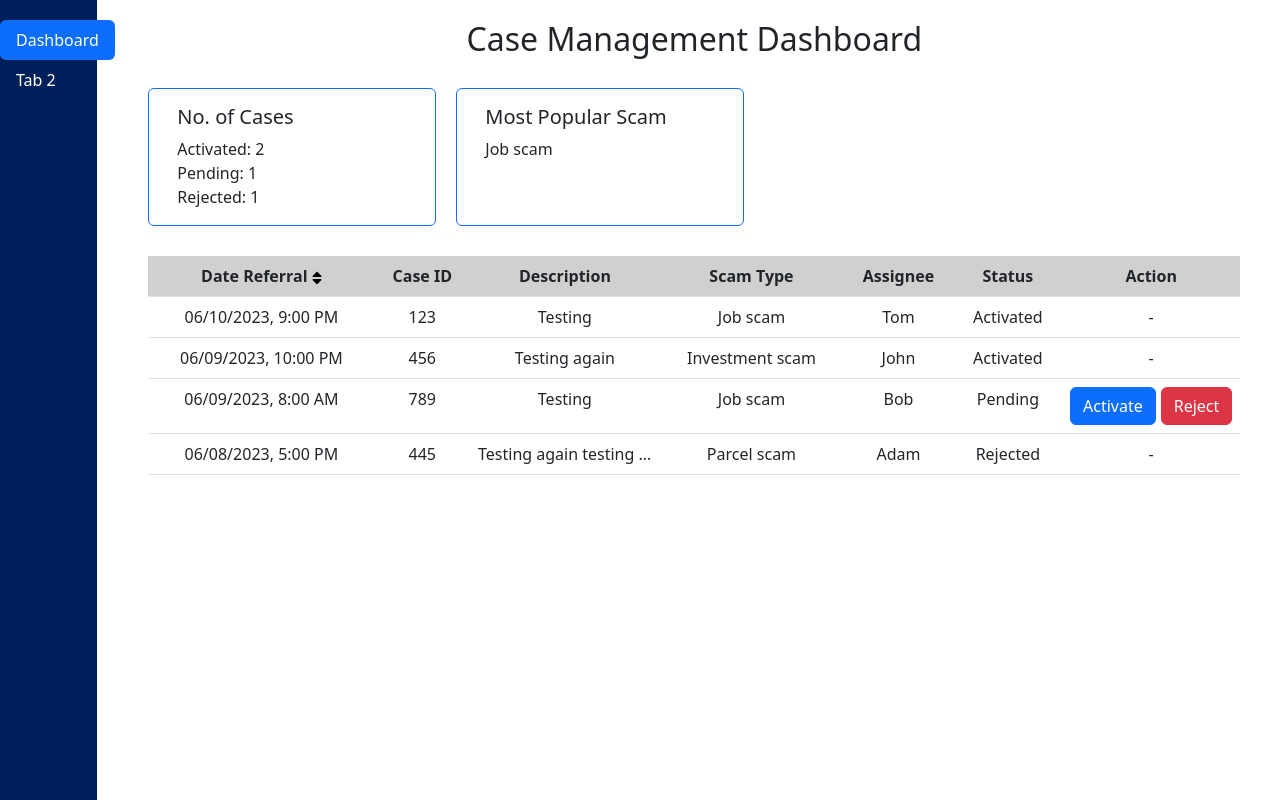
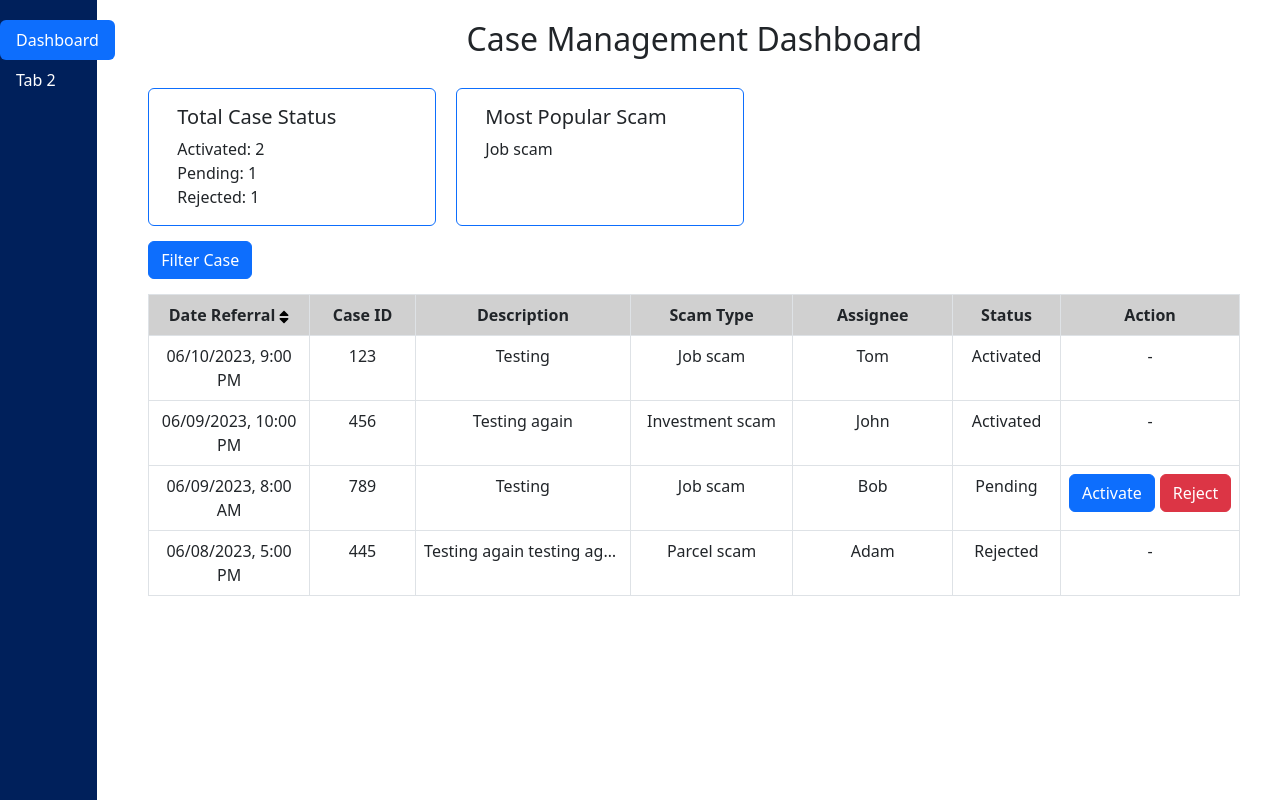
Before and after one commit to Donovan9617/antiscam-frontend, a React (Create React App) app: page / in a window 1280 px wide. Built offline with nearby package versions, Linux system fonts and the light colour scheme.

Commit message:
Add filter cases button

```diff
--- a/src/components/casestatisticcard/statusscamscard.jsx
+++ b/src/components/casestatisticcard/statusscamscard.jsx
@@ -3,7 +3,7 @@
 
 export const StatusScamsCard = ({ caseData }) => {
   const activatedCases = caseData.filter(
-    (caseDataItem) => caseDataItem.status === CASE_STATUS.ACCEPTED
+    (caseDataItem) => caseDataItem.status === CASE_STATUS.ACTIVATED
   );
   const pendingactivationCases = caseData.filter(
     (caseDataItem) => caseDataItem.status === CASE_STATUS.PENDING
@@ -17,7 +17,7 @@
       style={{ width: "18rem", marginRight: 20, marginTop: 20 }}
     >
       <Card.Body>
-        <Card.Title>No. of Cases</Card.Title>
+        <Card.Title>Total Case Status</Card.Title>
         <Card.Text>
           Activated: {activatedCases.length}
           <br />
--- a/src/config.jsx
+++ b/src/config.jsx
@@ -5,7 +5,14 @@
 };
 
 export const CASE_STATUS = {
-  ACCEPTED: "Activated",
+  ACTIVATED: "Activated",
   PENDING: "Pending",
   REJECTED: "Rejected",
 };
+
+export const FILTERED_CASE_STATUS = {
+  NONE: "none",
+  ACTIVATED: "activated",
+  PENDING: "pending",
+  REJECTED: "rejected",
+};
--- a/src/pages/dashboard/casetable/casetable.jsx
+++ b/src/pages/dashboard/casetable/casetable.jsx
@@ -2,10 +2,10 @@
 import { Image, Table } from "react-bootstrap";
 import { CaseActivationButton } from "../../../components/casebutton/caseactivationbutton";
 import { CaseRejectedButton } from "../../../components/casebutton/caserejectedbutton";
-import { CASE_STATUS } from "../../../config";
+import { CASE_STATUS, FILTERED_CASE_STATUS } from "../../../config";
 import sort from "../../../svgs/sort.svg";
 
-export const CaseTable = ({ caseData }) => {
+export const CaseTable = ({ caseData, filteredCaseStatus }) => {
   const [caseDataToShow, setCaseDataToShow] = useState([]);
   const [isDateReferralChronological, setIsDateReferralChronological] =
     useState(false);
@@ -24,19 +24,42 @@
         ? a.datereferral - b.datereferral
         : b.datereferral - a.datereferral;
     });
-    setCaseDataToShow(caseData);
   };
 
   useEffect(() => {
-    setCaseDataToShow(caseData);
-  }, [caseData]);
+    switch (filteredCaseStatus) {
+      case FILTERED_CASE_STATUS.ACTIVATED:
+        const activatedCasesData = caseData.filter(
+          (caseItem) => caseItem.status === CASE_STATUS.ACTIVATED
+        );
+        setCaseDataToShow(activatedCasesData);
+        break;
+      case FILTERED_CASE_STATUS.PENDING:
+        const pendingCasesData = caseData.filter(
+          (caseItem) => caseItem.status === CASE_STATUS.PENDING
+        );
+        setCaseDataToShow(pendingCasesData);
+        break;
+      case FILTERED_CASE_STATUS.REJECTED:
+        const rejectedCasesData = caseData.filter(
+          (caseItem) => caseItem.status === CASE_STATUS.REJECTED
+        );
+        setCaseDataToShow(rejectedCasesData);
+        break;
+      case FILTERED_CASE_STATUS.NONE:
+        setCaseDataToShow(caseData);
+        break;
+      default:
+        break;
+    }
+  }, [caseData, filteredCaseStatus, caseDataToShow]);
 
   return (
     <div style={{ textAlign: "center" }}>
-      <Table responsive>
+      <Table bordered responsive>
         <thead>
           <tr style={{ backgroundColor: "#d0d0d0" }}>
-            <th>
+            <th style={{ width: "15%" }}>
               <div
                 style={{ cursor: "pointer" }}
                 onClick={handleSortDateReferral}
@@ -45,12 +68,12 @@
                 <Image src={sort} alt="sort" style={{ width: "10px" }} />
               </div>
             </th>
-            <th>Case ID</th>
-            <th>Description</th>
-            <th>Scam Type</th>
-            <th>Assignee</th>
-            <th>Status</th>
-            <th>Action</th>
+            <th style={{ width: "10%" }}>Case ID</th>
+            <th style={{ width: "20%" }}>Description</th>
+            <th style={{ width: "15%" }}>Scam Type</th>
+            <th style={{ width: "15%" }}>Assignee</th>
+            <th style={{ width: "10%" }}>Status</th>
+            <th style={{ width: "15%" }}>Action</th>
           </tr>
         </thead>
         <tbody>
--- /dev/null
+++ b/src/pages/dashboard/casetools/casetools.jsx
@@ -0,0 +1,65 @@
+import { Button, Form, OverlayTrigger, Popover } from "react-bootstrap";
+
+const FilterCase = ({ filteredCaseStatus, setFilteredCaseStatus }) => {
+  const handleFilteredCases = (event) => {
+    const status = event.target.value;
+    setFilteredCaseStatus(status);
+  };
+
+  return (
+    <OverlayTrigger
+      trigger="click"
+      placement="right"
+      rootClose={true}
+      overlay={
+        <Popover>
+          <Popover.Body>
+            <Form>
+              <Form.Check
+                type="radio"
+                value="none"
+                label="None"
+                checked={filteredCaseStatus === "none"}
+                onChange={handleFilteredCases}
+              />
+              <Form.Check
+                type="radio"
+                value="activated"
+                label="Activated"
+                checked={filteredCaseStatus === "activated"}
+                onChange={handleFilteredCases}
+              />
+              <Form.Check
+                type="radio"
+                value="pending"
+                label="Pending"
+                checked={filteredCaseStatus === "pending"}
+                onChange={handleFilteredCases}
+              />
+              <Form.Check
+                type="radio"
+                value="rejected"
+                label="Rejected"
+                checked={filteredCaseStatus === "rejected"}
+                onChange={handleFilteredCases}
+              />
+            </Form>
+          </Popover.Body>
+        </Popover>
+      }
+    >
+      <Button>Filter Case</Button>
+    </OverlayTrigger>
+  );
+};
+
+export const CaseTools = ({ filteredCaseStatus, setFilteredCaseStatus }) => {
+  return (
+    <>
+      <FilterCase
+        filteredCaseStatus={filteredCaseStatus}
+        setFilteredCaseStatus={setFilteredCaseStatus}
+      />
+    </>
+  );
+};
--- a/src/pages/dashboard/dashboard.jsx
+++ b/src/pages/dashboard/dashboard.jsx
@@ -1,10 +1,15 @@
 import { useEffect, useState } from "react";
 import { Container } from "react-bootstrap";
+import { FILTERED_CASE_STATUS } from "../../config";
 import { CaseStatistics } from "./casestatistics/casestatistics";
 import { CaseTable } from "./casetable/casetable";
+import { CaseTools } from "./casetools/casetools";
 
 export const Dashboard = () => {
   const [caseData, setCaseData] = useState([]);
+  const [filteredCaseStatus, setFilteredCaseStatus] = useState(
+    FILTERED_CASE_STATUS.NONE
+  );
 
   useEffect(() => {
     // API call to obtain the backend data in JSON
@@ -56,8 +61,17 @@
       <Container style={{ marginTop: 10 }}>
         <CaseStatistics caseData={caseData} />
       </Container>
-      <Container style={{ marginTop: 30 }}>
-        <CaseTable caseData={caseData} />
+      <Container style={{ marginTop: 15 }}>
+        <CaseTools
+          filteredCaseStatus={filteredCaseStatus}
+          setFilteredCaseStatus={setFilteredCaseStatus}
+        />
+      </Container>
+      <Container style={{ marginTop: 15 }}>
+        <CaseTable
+          caseData={caseData}
+          filteredCaseStatus={filteredCaseStatus}
+        />
       </Container>
     </Container>
   );
```
